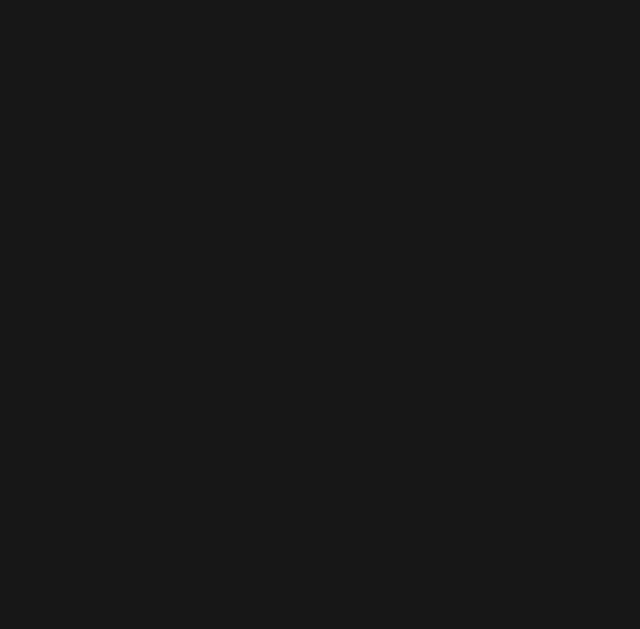
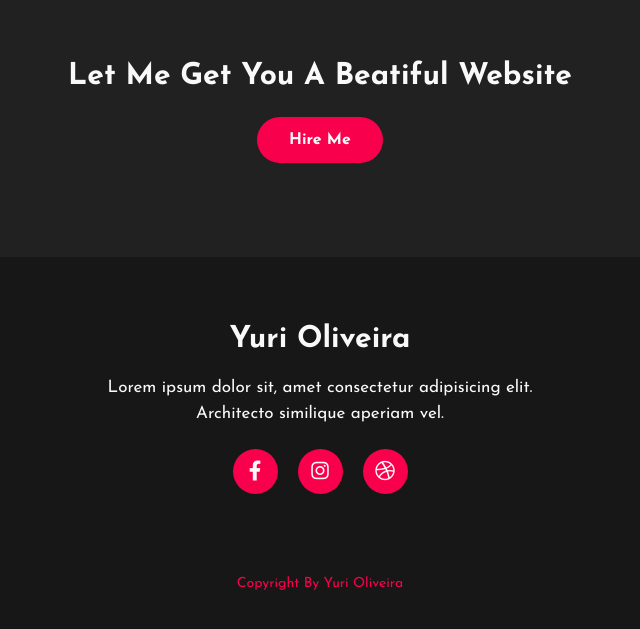
Before and after one commit to Yuri-stack/React-Projetos, a React (Vite) app in the folder portfolioTutorial/: page / in a window 1280 px wide. Shown: the part 2447-3076 px from the top of the page, without its empty margins (320-960 px from the left). Before the commit the page ends 2414 px from the top, so only its background shows below. Built offline with nearby package versions, Linux system fonts and the light colour scheme.

Commit message:
Feat.: Add Contact and Footer

```diff
--- a/portfolioTutorial/src/App.tsx
+++ b/portfolioTutorial/src/App.tsx
@@ -2,6 +2,8 @@ import Navbar from "./components/Navbar/Navbar"
 import Home from "./components/Home/Home"
 import About from "./components/About/About"
 import Services from "./components/Services/Services"
+import Contact from "./components/Contacts/Contact"
+import Footer from "./components/Footer/Footer"
 
 import "./styles/global.scss"
 
@@ -12,6 +14,8 @@ function App() {
       <Home />
       <About />
       <Services />
+      <Contact />
+      <Footer />
     </>
   )
 }
--- /dev/null
+++ b/portfolioTutorial/src/components/Contacts/Contact.tsx
@@ -0,0 +1,10 @@
+import styles from './styles.module.scss'
+
+export default function Contact() {
+  return (
+    <section className={styles.contact}>
+        <p>Let Me Get You A Beatiful Website</p>
+        <a className={styles.buttonTwo} href="#">Hire Me</a>
+    </section>
+  )
+}
--- /dev/null
+++ b/portfolioTutorial/src/components/Contacts/styles.module.scss
@@ -0,0 +1,34 @@
+.contact {
+    width: 100%;
+    height: 290px;
+    background: var(--black-500);
+
+    display: flex;
+    align-items: center;
+    flex-direction: column;
+    justify-content: center;
+
+    p {
+        color: var(--white);
+        font-size: 30px;
+        font-weight: bold;
+        margin-bottom: 25px;
+    }
+
+    .buttonTwo {
+        background-color: var(--magenta);
+        color: var(--white);
+        text-decoration: none;
+        border: 0.125rem solid transparent; //2px
+        font-weight: bold;
+        padding: 0.8125rem 1.875rem; //13px 30px
+        border-radius: 1.875rem;
+        transition: .4s;
+    }
+
+    .buttonTwo:hover {
+        background-color: transparent;
+        border: 0.125rem solid var(--magenta); //2px
+        cursor: pointer;
+    }
+}
--- /dev/null
+++ b/portfolioTutorial/src/components/Footer/Footer.tsx
@@ -0,0 +1,18 @@
+import styles from './styles.module.scss'
+
+export default function Footer() {
+  return (
+    <footer>
+        <p>Yuri Oliveira</p>
+        <p>Lorem ipsum dolor sit, amet consectetur adipisicing elit. Architecto similique aperiam vel.</p>
+
+        <div className={styles.social}>
+            <a href="#"><i className='fab fa-facebook-f'></i></a>
+            <a href="#"><i className='fab fa-instagram'></i></a>
+            <a href="#"><i className='fab fa-dribbble'></i></a>
+        </div>
+
+        <p className={styles.end}>Copyright By Yuri Oliveira</p>
+    </footer>
+  )
+}
--- /dev/null
+++ b/portfolioTutorial/src/components/Footer/styles.module.scss
@@ -0,0 +1,54 @@
+footer{
+    width: 100%;
+    height: 400px;
+    background: var(--black-800);
+    display: flex;
+    flex-direction: column;
+    align-items: center;
+    justify-content: center;
+
+    p:nth-child(1){
+        font-size: 30px;
+        color: var(--white);
+        margin-bottom: 20px;
+        font-weight: bold;
+    }
+
+    p:nth-child(2){
+        color: var(--white);
+        font-size: 17px;
+        width: 500px;
+        text-align: center;
+        line-height: 26px;
+    }
+
+    .social{
+        display: flex;
+
+        a{
+            width: 45px;
+            height: 45px;
+            display: flex;
+            align-items: center;
+            justify-content: center;
+            background: var(--magenta);
+            border-radius: 50%;
+            margin: 22px 10px;
+            color: var(--white);
+            text-decoration: none;
+            font-size: 20px;
+        }
+
+        a:hover{
+            transform: scale(1.3);
+            transition: .3s;
+        }
+    }
+
+    .end{
+        color: var(--magenta);
+        bottom: 35px;
+        font-size: 14px;
+        margin-top: 60px;
+    }
+}
```
